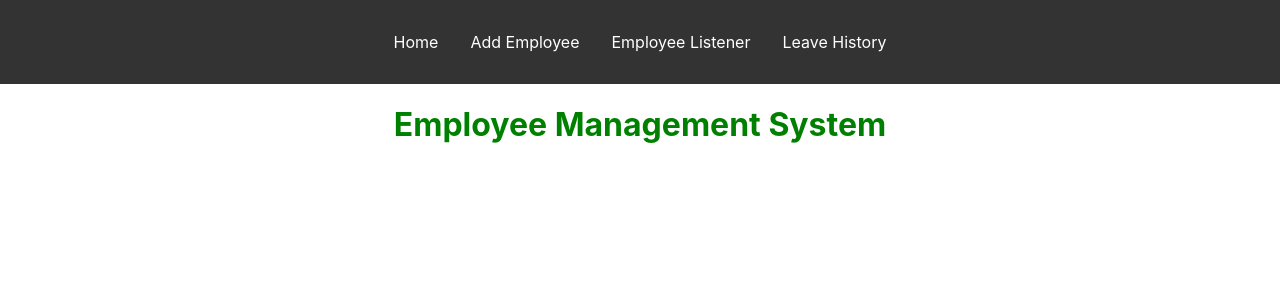
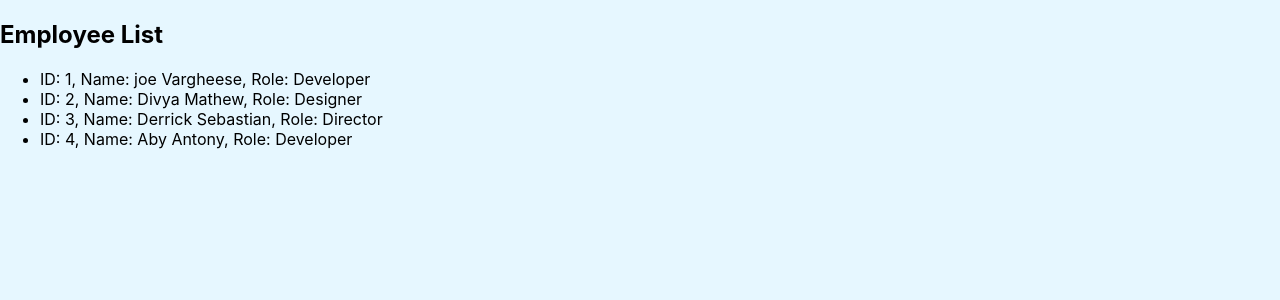
Before and after one commit to Aby0206/simelabs_miniprojct, a React (Create React App) app: page /listner in a window 1280 px wide. Shown: the top 300 px of the page. Built offline with nearby package versions, Linux system fonts and the light colour scheme.

Commit message:
leave request form added

```diff
--- a/package.json
+++ b/package.json
@@ -35,5 +35,8 @@
       "last 1 firefox version",
       "last 1 safari version"
     ]
+  },
+  "devDependencies": {
+    "@types/react-router-dom": "^5.3.3"
   }
 }
--- a/src/App.js
+++ b/src/App.js
@@ -1,19 +1,32 @@
 import { useState } from 'react';
 import Header from './components/header/header';
-import emp_list from './components/emp_list/emp_list';
+import EmployeeList from './components/emp_list/emp_list';
+import { BrowserRouter as Router, Routes, Route, Switch } from 'react-router-dom';
 import './App.css';
-import { Router } from 'react-router-dom';
+import { createBrowserRouter, RouterProvider } from 'react-router-dom';
+import Home from './components/Home/Home';
+import LeaveRequestForm from './components/leave/leave';
+
 
 function App() {
   return (
 
-    <div className='App'>
-      <Header />
-      <h1>Employee Management System</h1>
-    </div>
+    <Router>
+      {/* <Header /> */}
+      <Routes>
+        <Route path="/" element={<Home />} />
+       {/* <Route path="/listner" element={<EmployeeList />} /> */}
+        <Route path="/leaveapp" element={<LeaveRequestForm />} />
+        {/* Define your other routes */}
+        <Route path="/listner" element={<EmployeeList/>} />
+      </Routes>
+    </Router>
+
 
 
   );
 }
 
+
+
 export default App;
--- /dev/null
+++ b/src/components/Home/Home.js
@@ -0,0 +1,33 @@
+import React from 'react'
+import Header from '../header/header'
+import './home.css';
+//import officeImage from '../img/first.jpg'
+
+
+const Home = () => {
+  return (
+  <div>
+    <div className='home_des'>
+        <Header />
+      <h1 style={
+        {textAlign: 'center',
+        textDecoration: 'underline'}
+      }>Employee Management System</h1>
+
+      <h2 style={{textAlign:'center'}}>A System for Total Management of Employees Data and Maintanence.</h2>
+    </div>
+
+    <div className='user_data'>
+      <img
+        src= './img/first.jpg'
+        alt='office_image1'
+        className='centered-image'
+      />
+    </div>
+
+
+  </div>
+  )
+}
+
+export default Home
--- /dev/null
+++ b/src/components/Home/home.css
@@ -0,0 +1,14 @@
+.user_data {
+    display: flex;
+    justify-content: center;
+    align-items: center;
+    height: 500px;
+    border: 1px solid gray;
+
+}
+
+.centered-image {
+    max-width: 100%;
+    max-height: 100%;
+    object-fit: contain;
+}
--- /dev/null
+++ b/src/components/emp_list/emp.json
@@ -0,0 +1,22 @@
+[
+    {
+      "ID": 1,
+      "Name": "Joe Vargheese",
+      "Role": "Developer"
+    },
+    {
+      "ID": 2,
+      "Name": "Divya Mathew",
+      "Role": "Designer"
+    },
+    {
+      "ID": 3,
+      "Name": "Derrick Sebastian",
+      "Role": "Director"
+    },
+    {
+      "ID": 4,
+      "Name": "Aby Antony",
+      "Role": "Developer"
+    }
+  ]
--- a/src/components/emp_list/emp_list.js
+++ b/src/components/emp_list/emp_list.js
@@ -1,6 +1,39 @@
-function emp_list(){
+import React from 'react';
+
+const employees = [
+  { id: 1, name: 'joe Vargheese', role: 'Developer' },
+  { id: 2, name: 'Divya Mathew', role: 'Designer' },
+  { id: 3, name: 'Derrick Sebastian', role: 'Director' },
+  { id: 4, name: 'Aby Antony', role: 'Developer' }
+
+];
+
+const EmployeeList = () => {
+  return (
+    <div>
+      <h2>Employee List</h2>
+      <ul>
+        {employees.map(employee => (
+          <li style={{}} key={employee.id}>
+            ID: {employee.id}, Name: {employee.name}, Role: {employee.role}
+          </li>
+        ))}
+      </ul>
+    </div>
+  );
+};
+
+const employeesJSON = JSON.stringify(employees);
+
+localStorage.setItem('employeesData', employeesJSON);
+
+// Retrieve the JSON string from local storage
+const storedEmployeeJSON = localStorage.getItem('employeeData');
+
+// Convert the JSON string back to an object
+const storedEmployee = JSON.parse(storedEmployeeJSON);
+
+console.log(storedEmployee);
 
 
-}
-
-export default emp_list;
+export default EmployeeList;
--- a/src/components/header/header.css
+++ b/src/components/header/header.css
@@ -20,6 +20,7 @@ header {
     margin: 0 1rem;
   }
 
+
   .horizontal-list a {
     color: #fff;
     text-decoration: none;
--- a/src/components/header/header.js
+++ b/src/components/header/header.js
@@ -1,14 +1,17 @@
 import React from 'react';
 import './header.css';
+import { Link } from 'react-router-dom';
+import LeaveRequestForm from '../leave/leave';
 
 function Header() {
   return (
     <header>
       <nav>
         <ul className='horizontal-list'>
-          <li><a href="/">Home</a></li>
+          <li><a href="/Home">Home</a></li>
           <li><a href="/add">Add Employee</a></li>
-          <li><a href="/listen">Employee Listener</a></li>
+          <li><Link to="/listner">Employee Listener</Link></li>
+          <li><a href="/leaveapp">Leave Application</a></li>
           <li><a href="/leave">Leave History</a></li>
         </ul>
       </nav>
--- /dev/null
+++ b/src/components/leave/leave.css
@@ -0,0 +1,3 @@
+.leave_form {
+    align-items: center;
+}
--- a/src/components/leave/leave.js
+++ b/src/components/leave/leave.js
@@ -0,0 +1,74 @@
+import React, { useState } from 'react';
+import './leave.css'
+import '../emp_list/emp.json';
+
+
+
+const LeaveRequestForm = () => {
+  const [startDate, setStartDate] = useState('');
+  const [endDate, setEndDate] = useState('');
+  const [reason, setReason] = useState('');
+
+
+  const handleSubmit = (e) => {
+    e.preventDefault();
+
+    const formData = {
+      startDate: startDate,
+      endDate: endDate,
+      reason: reason
+    };
+
+    // Convert the formData object to a JSON string and store it in local storage
+    localStorage.setItem('leaveRequestData', JSON.stringify(formData));
+
+    // Optionally, you can show an alert or some feedback to the user
+    alert('Leave request data saved to local storage!');
+  };
+
+  return (
+    <div className='leave_form'>
+      <h2>Leave Request</h2>
+
+      <form onSubmit={handleSubmit}>
+        <label>
+          Start Date:
+          <input
+            type="date"
+            value={startDate}
+            onChange={(e) => setStartDate(e.target.value)}
+            required
+          />
+        </label> <br />
+        <br />
+
+        <label>
+          End Date:
+          <input
+            type="date"
+            value={endDate}
+            onChange={(e) => setEndDate(e.target.value)}
+            required
+          />
+        </label> <br />
+        <br />
+
+        <label>
+          Reason:
+          <textarea
+            value={reason}
+            onChange={(e) => setReason(e.target.value)}
+            required
+          />
+        </label> <br />
+        <br />
+
+        <button type="submit">Submit Request</button>
+      </form>
+    </div>
+  );
+};
+
+
+
+export default LeaveRequestForm;
--- a/src/index.css
+++ b/src/index.css
@@ -1,5 +1,10 @@
+H1{
+  text-decoration: underline;
+}
+
 body {
-  color: green;
+  background-color: #e6f7ff;
+  color: black;
   margin: 0;
   font-family: -apple-system, BlinkMacSystemFont, 'Segoe UI', 'Roboto', 'Oxygen',
     'Ubuntu', 'Cantarell', 'Fira Sans', 'Droid Sans', 'Helvetica Neue',
```
Also changed, not shown: 2 other files (tests, documents, lock files or other folders).
